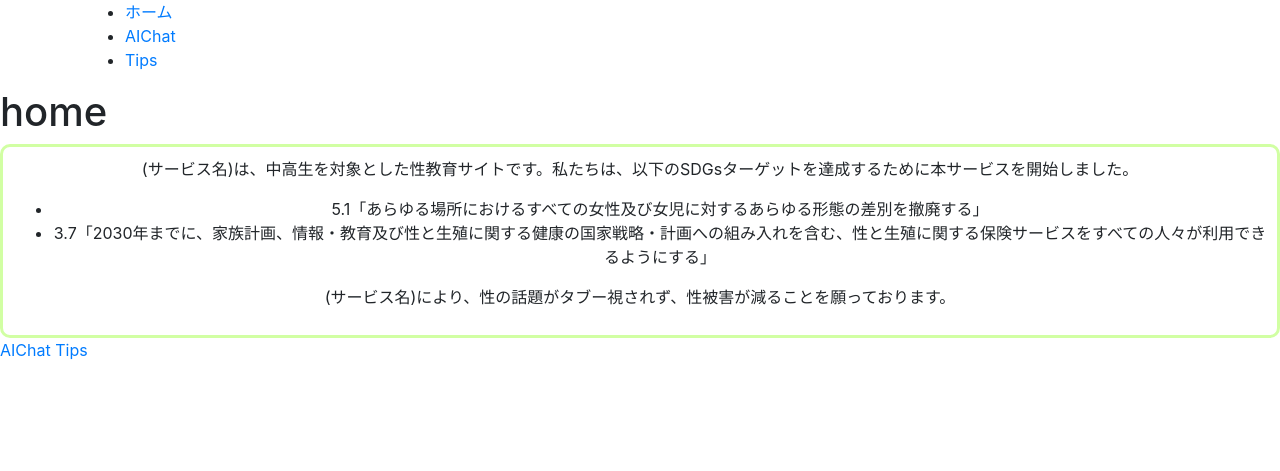
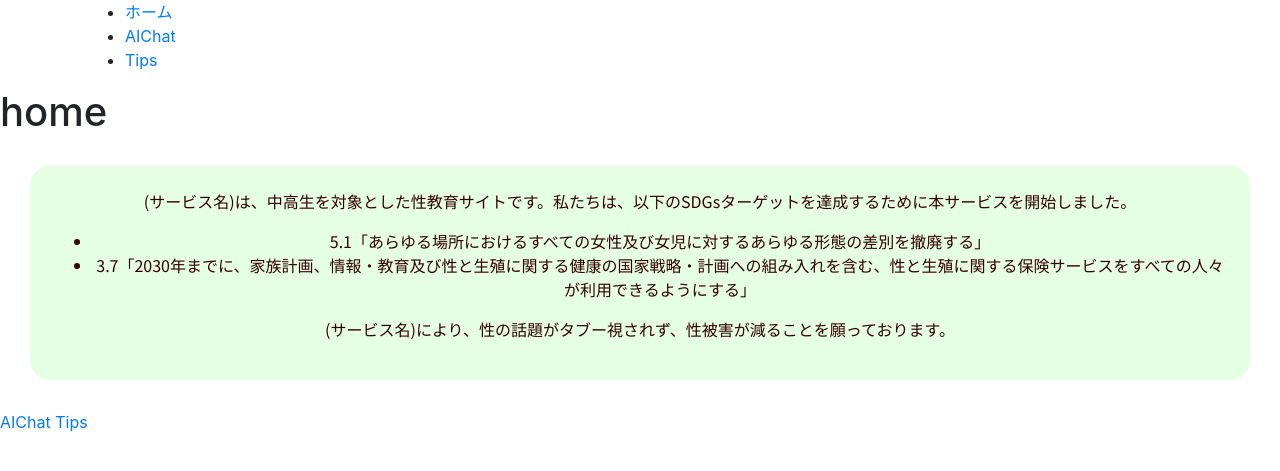
Before and after one commit to hjtm130/gcon_gender, a Flask app: page / in a window 1280 px wide. Shown: the part 220-691 px from the top of the page. Run offline with Flask 3, Linux system fonts and the light colour scheme.

Commit message:
css変更

```diff
--- a/static/scripts/home.css
+++ b/static/scripts/home.css
@@ -1,6 +1,11 @@
+@import url('https://fonts.googleapis.com/css?family=Noto+Sans+JP');
 .explanation{
-    border:solid 3px #d1ffa3;
-    border-radius: 10px;
-    padding: 10px;
+    border:solid 3px #e5ffe5;
+    border-radius: 20px;
+    padding: 20px;
     text-align: center;
+    margin: 30px;
+    background-color:#e5ffe5;
+    font-family: "Noto Sans JP", sans-serif;
+    color: #300
 }
```
